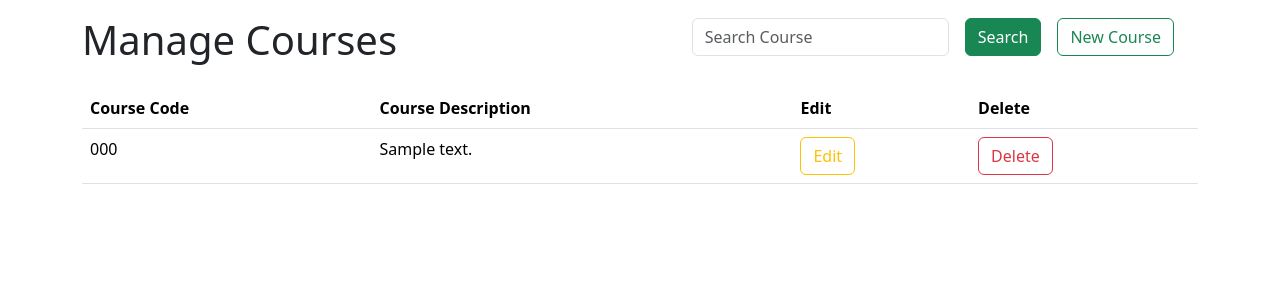
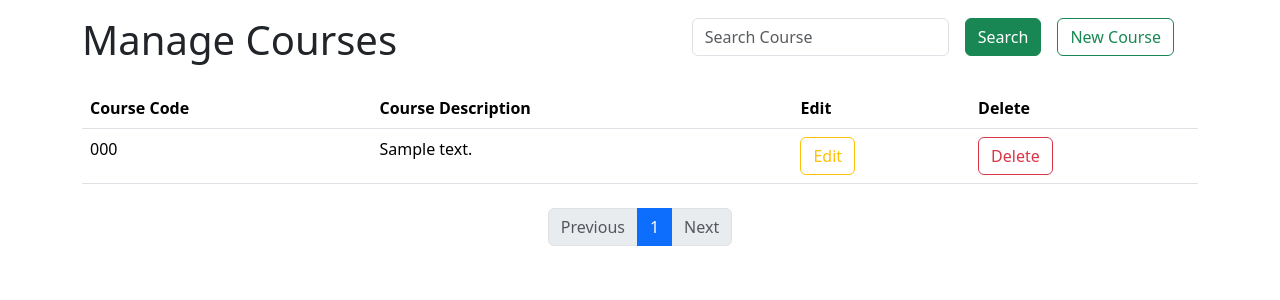
Before and after one commit to jeysu/simple-student-information-system, a Flask app: page /courses in a window 1280 px wide. Shown: the part 56-356 px from the top of the page. Run offline with Flask 3, Linux system fonts and the light colour scheme; tables that the repository leaves empty hold one stand-in row (values such as "Sample post").

Commit message:
Added pagination in courses

```diff
--- a/website/static/courses.js
+++ b/website/static/courses.js
@@ -98,7 +98,6 @@
   });
 });
 
-// Prevent form submission
 document.querySelector('form').addEventListener('submit', function (e) {
   e.preventDefault();
 });
--- a/website/templates/courses.html
+++ b/website/templates/courses.html
@@ -184,6 +184,25 @@
         </tbody>
       </table>
     </div>
+      <div class="d-flex justify-content-center mt-4">
+        <nav>
+            <ul class="pagination">
+                <li class="page-item {% if current_page == 1 %}disabled{% endif %}">
+                    <a class="page-link" href="?page={{ current_page - 1 }}">Previous</a>
+                </li>
+
+                {% for page in range(1, total_pages + 1) %}
+                <li class="page-item {% if page == current_page %}active{% endif %}">
+                    <a class="page-link" href="?page={{ page }}">{{ page }}</a>
+                </li>
+                {% endfor %}
+
+                <li class="page-item {% if current_page == total_pages %}disabled{% endif %}">
+                    <a class="page-link" href="?page={{ current_page + 1 }}">Next</a>
+                </li>
+            </ul>
+        </nav>
+    </div>
   </div>
   <script src="{{ url_for('static', filename='courses.js') }}"></script>
   {% endblock %}
--- a/website/views.py
+++ b/website/views.py
@@ -62,6 +62,9 @@
 
 @views.route('/courses', methods=['GET', 'POST'])
 def courses():
+    page = request.args.get('page', 1, type=int)
+    per_page = 10
+
     if request.method == 'POST':
         course_code = request.form.get('course_code')
         course_description = request.form.get('course_description')
@@ -77,9 +80,18 @@
             db.session.add(new_course)
             db.session.commit()
             flash('New course added successfully', 'success')
+        pass
 
-    courses = Courses.query.order_by(Courses.course_code).all()
-    return render_template("courses.html", courses=courses)
+    courses = Courses.query.order_by(Courses.course_code)
+    total = courses.count()
+    courses = courses.offset((page-1)*per_page).limit(per_page).all()
+
+    total_pages = ceil(total / per_page)
+
+    return render_template("courses.html",
+                            courses=courses,
+                            total_pages=total_pages,
+                            current_page=page)
 
 @views.route('courses/delete-course/<course_code>', methods=['DELETE'])
 def delete_course(course_code):
```
